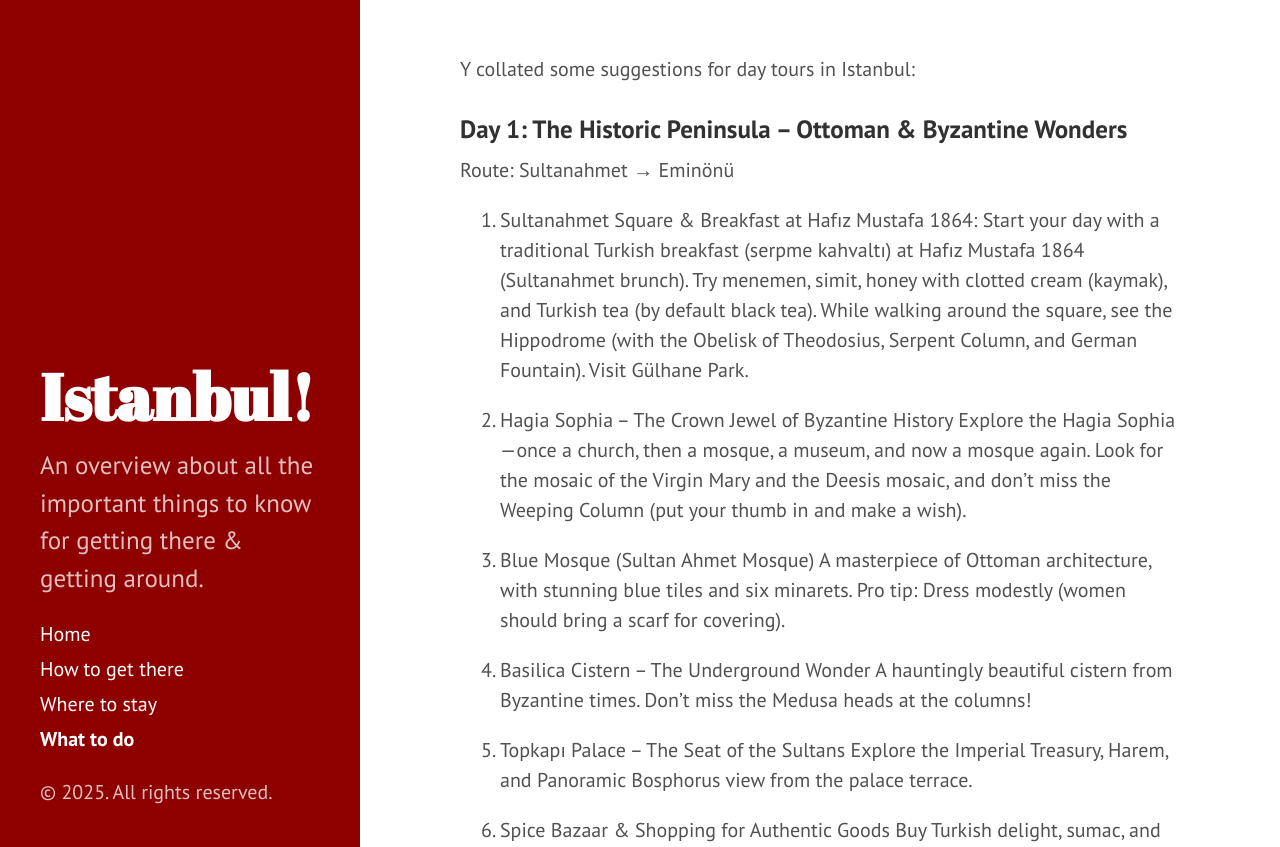
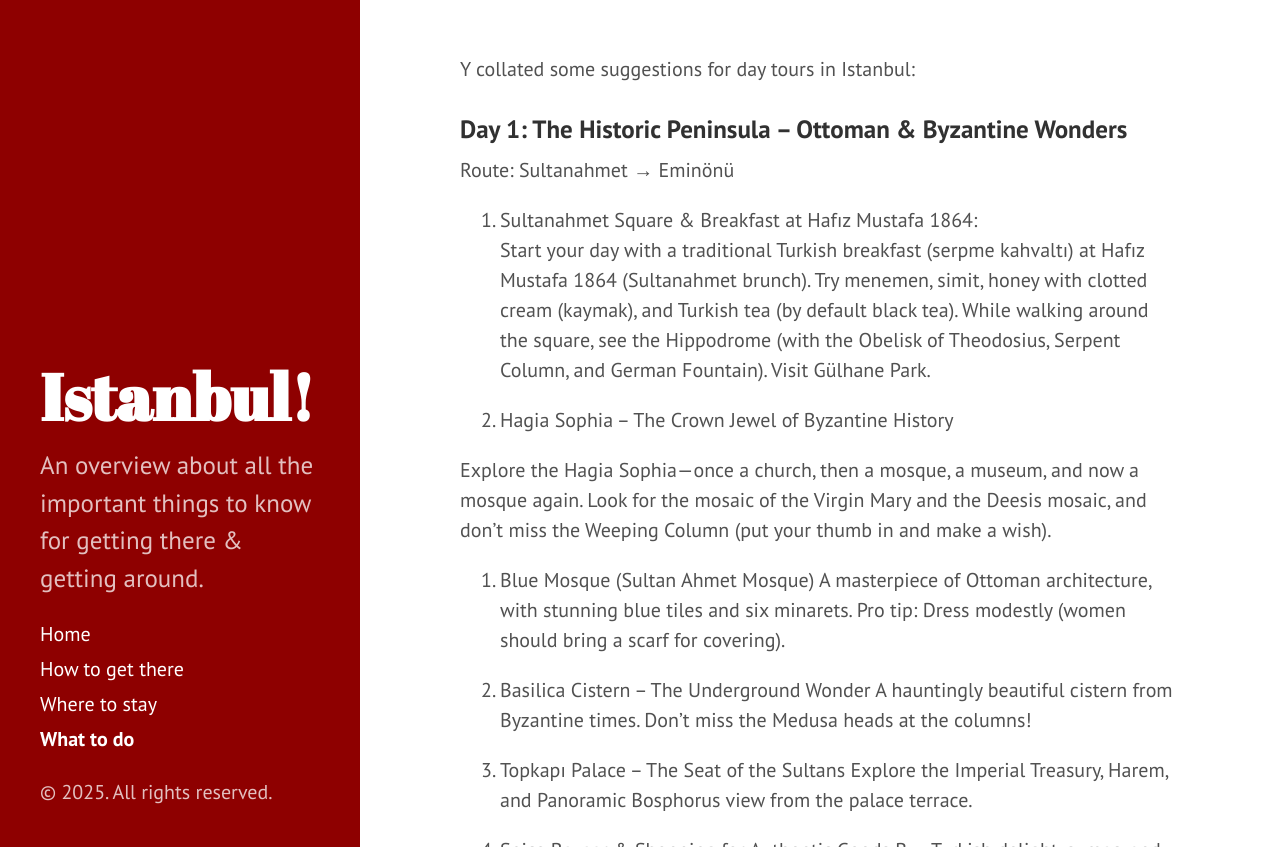
Before and after one commit to ykcelebrations/ykcelebrations.github.io, a Jekyll site: the page built from 2_what-to-do.md, in a window 1280 px wide and 900 px high, scrolled down 821 px, cut to the strip 53-900 px from the top of the window. Built offline with Jekyll 4.4.1, drawn with Linux system fonts in a browser that asks for light colours.

Commit message:
Formatting

```diff
--- a/2_what-to-do.md
+++ b/2_what-to-do.md
@@ -15,12 +15,13 @@ Y collated some suggestions for day tours in Istanbul:
 ### Day 1: The Historic Peninsula – Ottoman & Byzantine Wonders
 Route: Sultanahmet → Eminönü
 
-1. Sultanahmet Square & Breakfast at Hafız Mustafa 1864:
+1. Sultanahmet Square & Breakfast at Hafız Mustafa 1864:\\
 Start your day with a traditional Turkish breakfast (serpme kahvaltı) at Hafız Mustafa 1864 (Sultanahmet brunch). Try menemen, simit, honey with clotted cream (kaymak), and Turkish tea (by default black tea).
 While walking around the square, see the Hippodrome (with the Obelisk of Theodosius, Serpent Column, and German Fountain).
 Visit Gülhane Park.
 
 2. Hagia Sophia – The Crown Jewel of Byzantine History
+
 Explore the Hagia Sophia—once a church, then a mosque, a museum, and now a mosque again.
 Look for the mosaic of the Virgin Mary and the Deesis mosaic, and don’t miss the Weeping Column (put your thumb in and make a wish).
 
```
